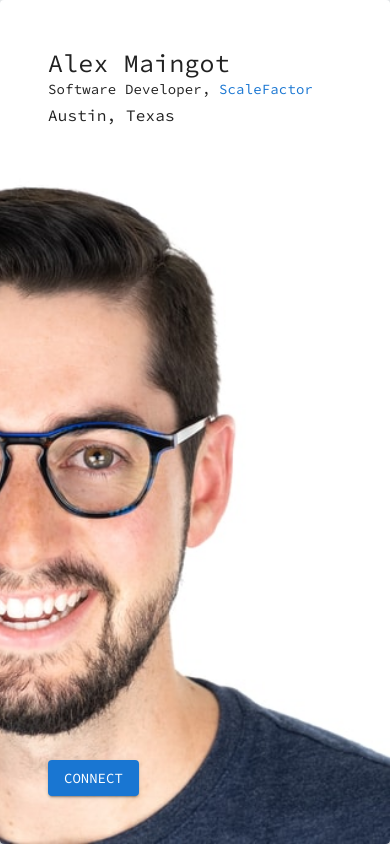
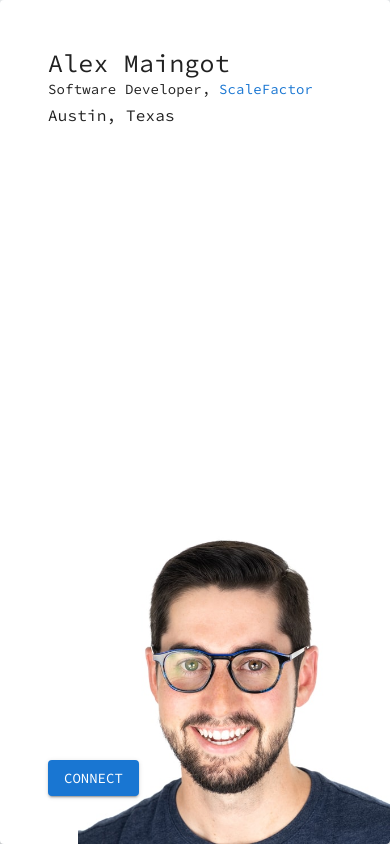
Before and after one commit to amaingot/me, a React (Create React App) app: page / in a window 390 px wide. Built offline with nearby package versions, Linux system fonts and the light colour scheme; no server answers.

Commit message:
Mobile fixes

```diff
--- a/src/components/BusinessCard.tsx
+++ b/src/components/BusinessCard.tsx
@@ -13,9 +13,8 @@ const CardContainer = styled.div`
   perspective: 1000px;
 
   @media screen and (max-width: 40rem) {
-    width: 100%;
-    height: 100%;
-    max-height: 80rem;
+    width: 100vw;
+    height: 100vh;
   }
 `;
 
--- a/src/components/BusinessCardFront.tsx
+++ b/src/components/BusinessCardFront.tsx
@@ -19,6 +19,10 @@ const BCContainer = styled.div`
   background-position: right bottom;
   background-size: auto 80%;
   background-repeat: no-repeat;
+
+  @media screen and (max-width: 40rem) {
+    background-size: 80% auto;
+  }
 `;
 
 interface Props {
```
